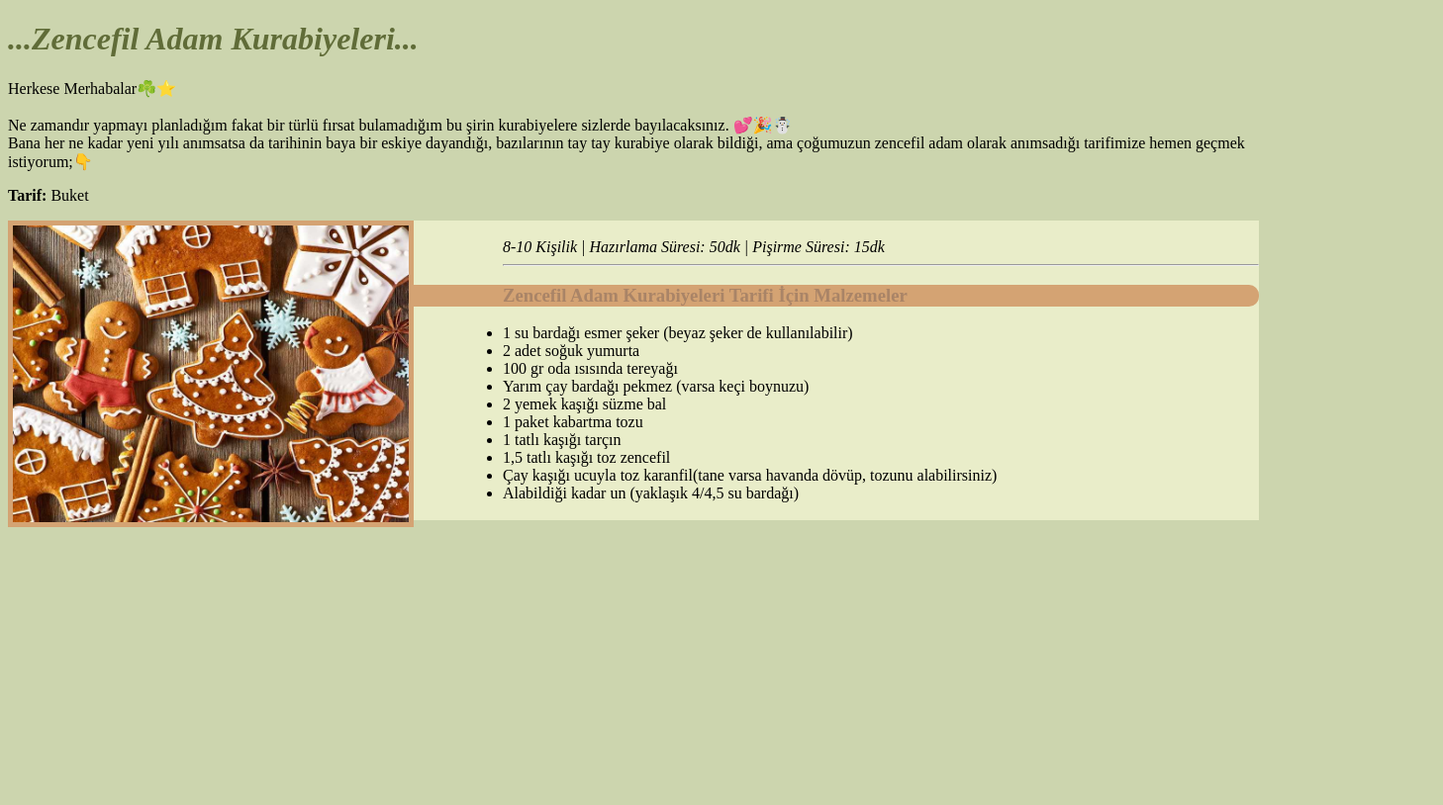
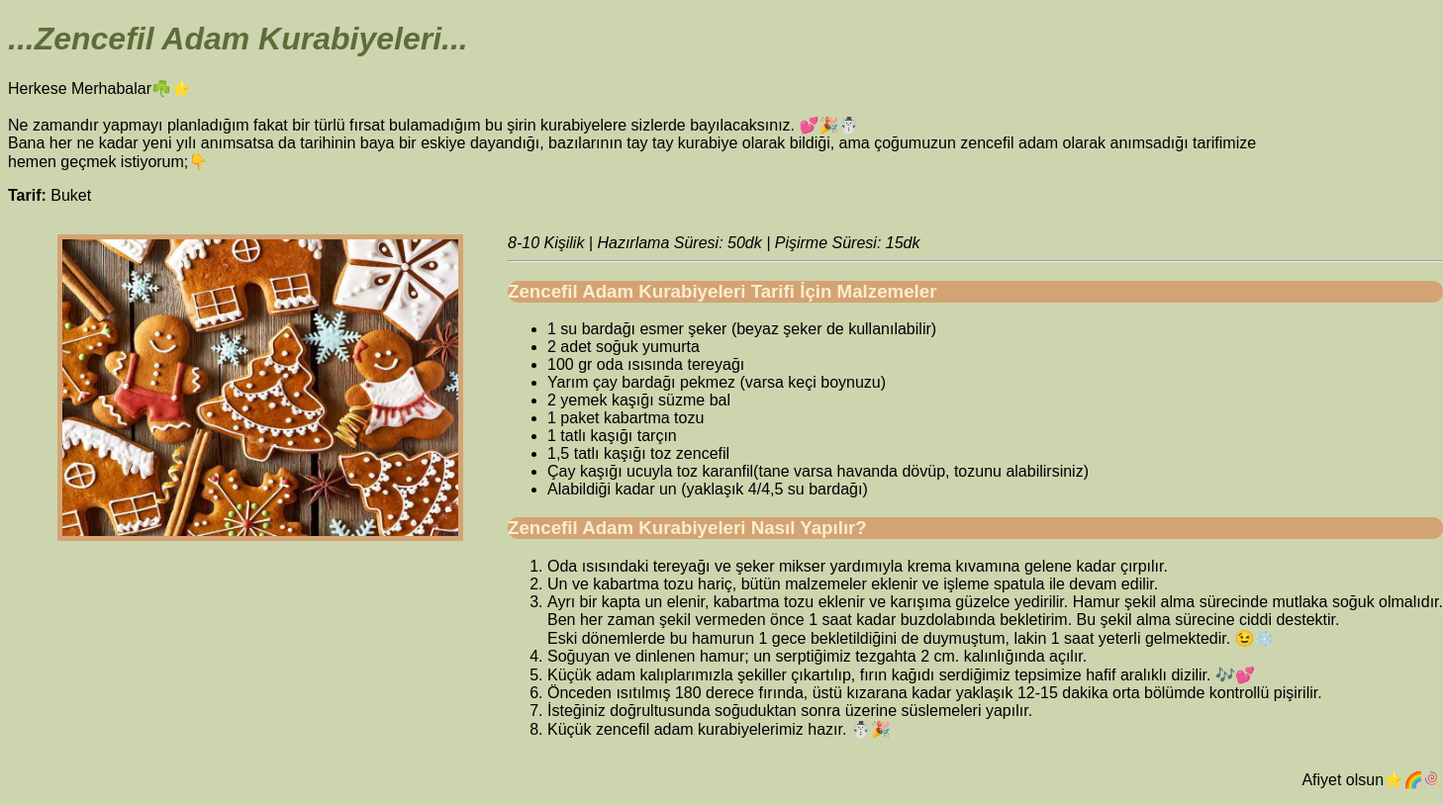
Before and after one commit to buketozdemir/html-basit-tarif, a plain HTML site: page index.html in a window 1280 px wide. Shown: the whole page at 99% size, 1458 px wide, since content can reach past the window. Drawn offline with Linux system fonts and the light colour scheme.

Commit message:
finished

```diff
--- a/index.html
+++ b/index.html
@@ -6,7 +6,7 @@
     <meta name="viewport" content="width=device-width, initial-scale=1.0">
     <title>Zencefil Adam Kurabiyeleri</title>
 </head>
-<body style="background-color:#ccd5ae;">
+<body style="background-color:#ccd5ae; font-family:sans-serif">
     <h1 style="color:#606c38"><em>...Zencefil Adam Kurabiyeleri...</em></h1>
     <p>Herkese Merhabalar☘️⭐ <br><br>
         Ne zamandır yapmayı planladığım fakat bir türlü fırsat bulamadığım bu şirin kurabiyelere sizlerde bayılacaksınız. 💕🎉☃️<br>
@@ -14,13 +14,13 @@
          ama çoğumuzun zencefil adam olarak anımsadığı tarifimize hemen geçmek istiyorum;👇
     </p>
     <p><b>Tarif: </b> Buket</p>
-    <div style="float: left; width: 500px;">
+    <div style="margin: 30px 50px 50px 50px; width: 1400px; height: auto;">
+        <div style="float: left;">
             <img src="cookies.jpg" width="400px;" height="300px;" style="border:5px solid #d4a373">
         </div>
-    <div style="float: center; background-color:#e9edc9;">
-        <br>
+        <div style="float: right;">
             <em>8-10 Kişilik     | Hazırlama Süresi: 50dk    | Pişirme Süresi: 15dk</em><hr>
-        <h3 style="color:#a98467; background-color: #d4a373; border-radius: 10px;">Zencefil Adam Kurabiyeleri Tarifi İçin Malzemeler</h3>
+            <h3 style="color:#faedcd; background-color: #d4a373; border-radius: 10px;">Zencefil Adam Kurabiyeleri Tarifi İçin Malzemeler</h3>
             <ul>
                 <li>1 su bardağı esmer şeker (beyaz şeker de kullanılabilir)</li>
                 <li>2 adet soğuk yumurta</li>
@@ -32,9 +32,20 @@
                 <li>1,5 tatlı kaşığı toz zencefil</li>
                 <li>Çay kaşığı ucuyla toz karanfil(tane varsa havanda dövüp, tozunu alabilirsiniz)</li>
                 <li>Alabildiği kadar un (yaklaşık 4/4,5 su bardağı)</li>
-            <br>
             </ul>
-
+            <h3 style="color:#faedcd; background-color: #d4a373; border-radius: 10px;">Zencefil Adam Kurabiyeleri Nasıl Yapılır?</h3>
+            <ol>
+                <li>Oda ısısındaki tereyağı ve şeker mikser yardımıyla krema kıvamına gelene kadar çırpılır.</li>
+                <li>Un ve kabartma tozu hariç, bütün malzemeler eklenir ve işleme spatula ile devam edilir.</li>
+                <li>Ayrı bir kapta un elenir, kabartma tozu eklenir ve karışıma güzelce yedirilir. Hamur şekil alma sürecinde mutlaka soğuk olmalıdır.<br> Ben her zaman şekil vermeden önce 1 saat kadar buzdolabında bekletirim. Bu şekil alma sürecine ciddi destektir. <br>Eski dönemlerde bu hamurun 1 gece bekletildiğini de duymuştum, lakin 1 saat yeterli gelmektedir. 😉❄️</li>
+                <li>Soğuyan ve dinlenen hamur; un serptiğimiz tezgahta 2 cm. kalınlığında açılır.</li>
+                <li>Küçük adam kalıplarımızla şekiller çıkartılıp, fırın kağıdı serdiğimiz tepsimize hafif aralıklı dizilir. 🎶💕</li>
+                <li>Önceden ısıtılmış 180 derece fırında, üstü kızarana kadar yaklaşık 12-15 dakika orta bölümde kontrollü pişirilir.</li>
+                <li>İsteğiniz doğrultusunda soğuduktan sonra üzerine süslemeleri yapılır.</li>
+                <li>Küçük zencefil adam kurabiyelerimiz hazır. ☃️🎉</li>
+            </ol>
+            <p style="float: right;">Afiyet olsun⭐🌈🍭</p>
+        </div>
     </div>
 
 </body>
```
Lines whose indentation alone changed are shown as unchanged.
